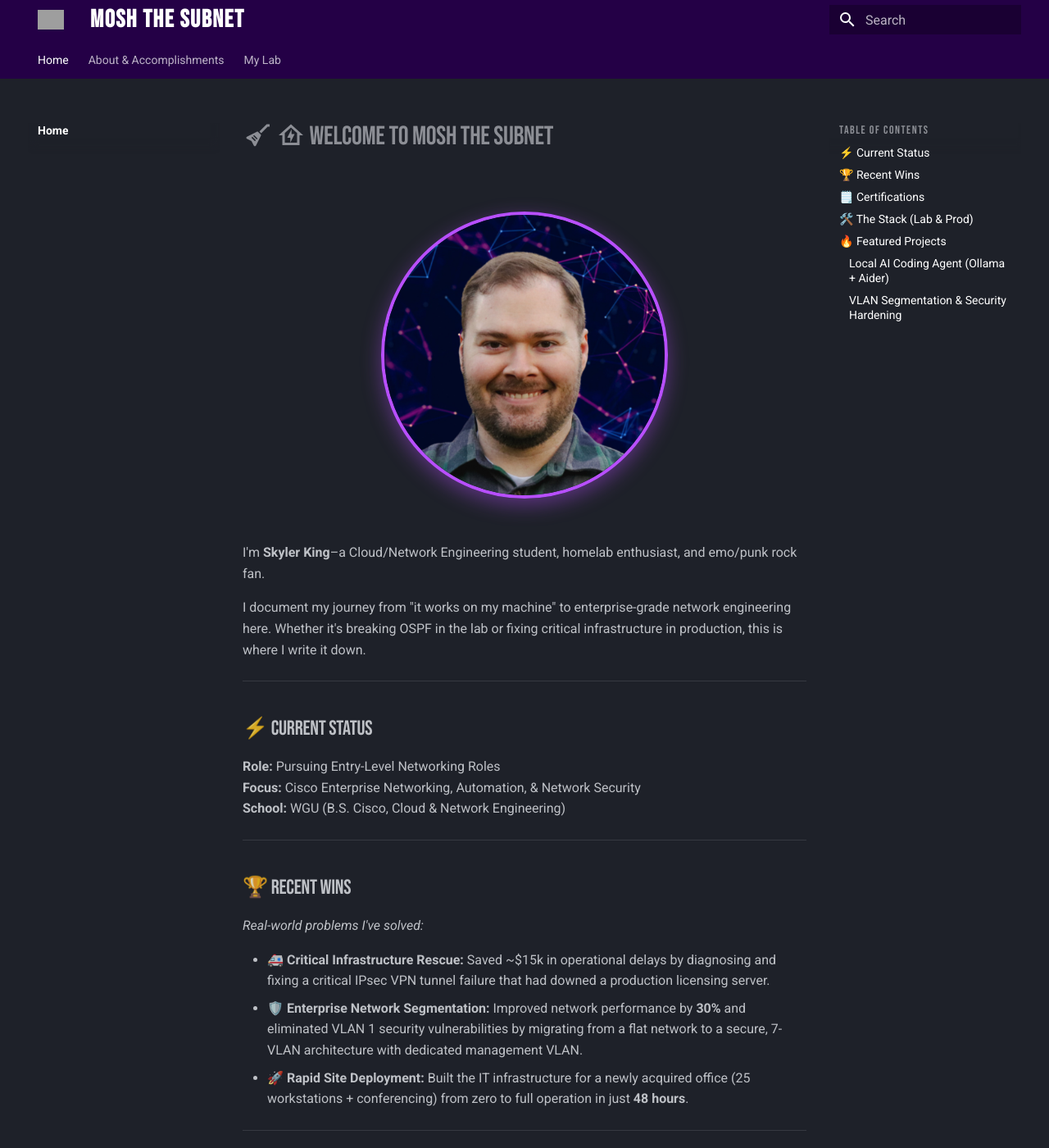
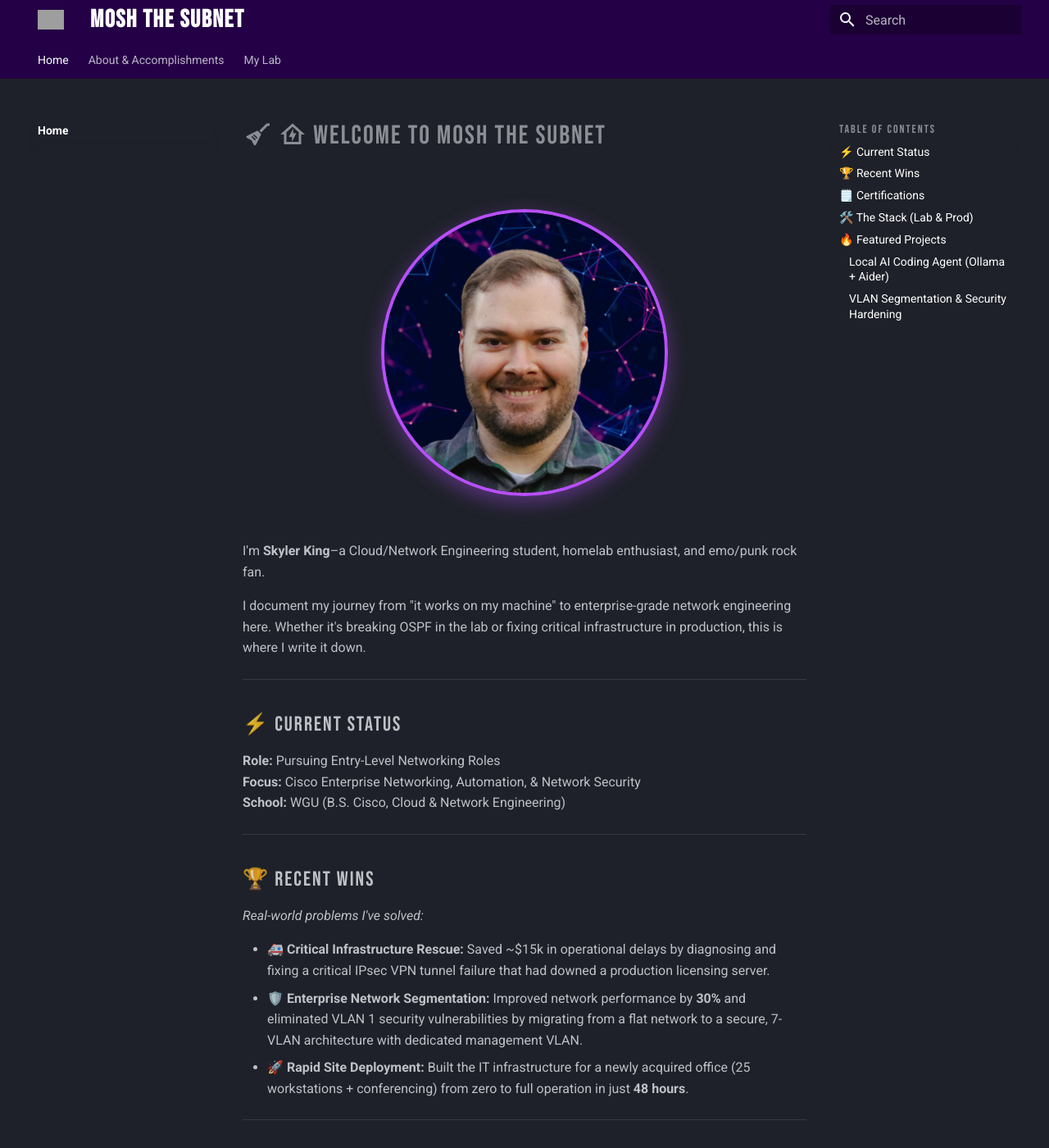
Before and after one commit to moshthesubnet/my-lab-docs, an MkDocs documentation site: the page built from docs/index.md, in a window 1280 px wide and 1400 px high. Shown: the whole window at 82% size. Built offline with MkDocs 1.6.1 and Material for MkDocs 9.7.7, drawn with Linux system fonts in a browser that asks for light colours; grey boxes are pictures that could not be loaded.

Commit message:
Update extra.css

```diff
--- a/docs/stylesheets/extra.css
+++ b/docs/stylesheets/extra.css
@@ -94,8 +94,15 @@
 h1, h2, h3, h4, h5, h6, .md-header__button.md-logo, .md-nav__title {
   font-family: 'Bebas Neue', sans-serif !important;
   text-transform: uppercase;
-  letter-spacing: 1.5px;
-  font-weight: normal; /* Bebas Neue is already thick */
+
+  /* Forces the browser to stop applying "faux bold" to smaller headers */
+  font-weight: 400 !important;
+
+  /* Increased from 1.5px to 2px to give the letters more breathing room */
+  letter-spacing: 2px !important;
+
+  /* Adds a tiny bit of extra height between multi-line headers */
+  line-height: 1.2 !important;
 }
 
 /* Optional: Make the site title in the header slightly larger to stand out */
```
